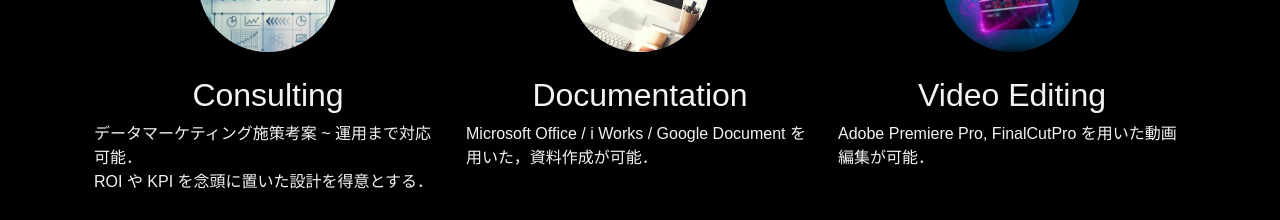
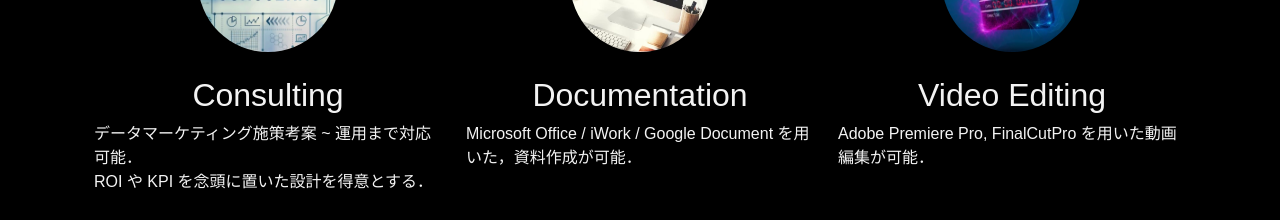
Before and after one commit to tkm5/PORTFOLIO, a plain HTML site: page index.html in a window 1280 px wide. Shown: the part 2000-2220 px from the top of the page. Drawn offline with nearby package versions, Linux system fonts and the light colour scheme.

Commit message:
fix skill sentence

```diff
--- a/index.html
+++ b/index.html
@@ -133,7 +133,7 @@
         <div class="col-lg-4 col-sm-6">
           <img class="mx-auto d-block rounded-circle" src="img/design.jpg" alt="documentation_image" width="140" height="140">
           <h2 class="mt-4 text-center">Documentation</h2>
-          <p>Microsoft Office / i Works / Google Document を用いた，資料作成が可能．</p>
+          <p>Microsoft Office / iWork / Google Document を用いた，資料作成が可能．</p>
         </div>
         <div class="col-lg-4 col-sm-6">
           <img class="mx-auto d-block rounded-circle" src="img/movie.jpg" alt="Video_Editing_image" width="140" height="140">
```
Also changed, not shown: skills.html (+1 -1 lines).
